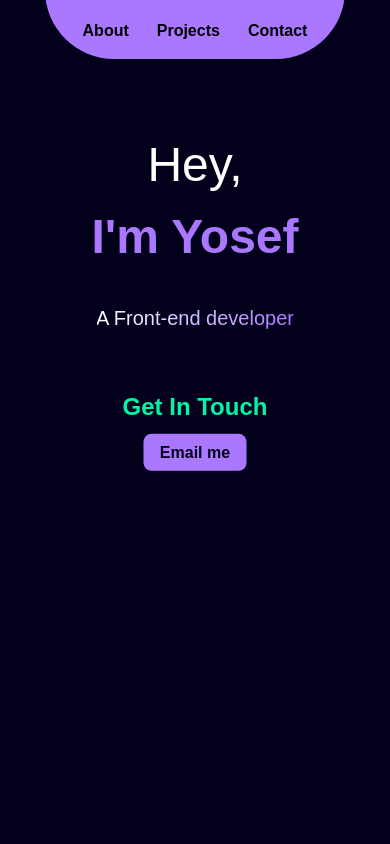
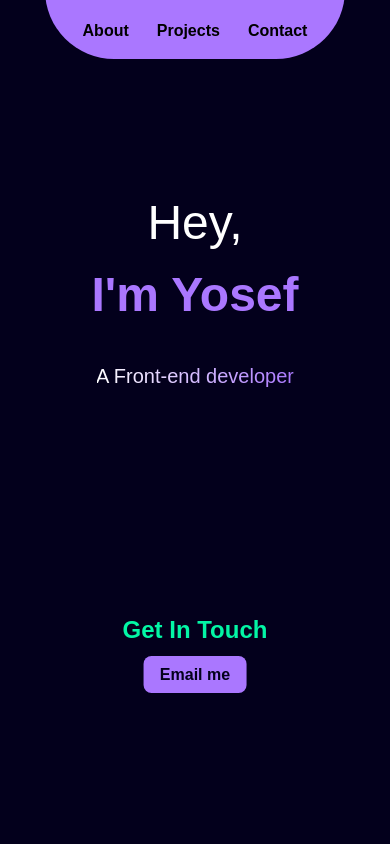
Before and after one commit to Yosity/MyPortfolioSite, a plain HTML site: page index.html in a window 390 px wide. Shown: the top 844 px of the page. Drawn offline with Linux system fonts and the light colour scheme.

Commit message:
fixed contact link for mobile

```diff
--- a/index.html
+++ b/index.html
@@ -36,11 +36,11 @@
                         <li><a href="#contact">Contact</a></li>
                     </ul>
                 </nav>
-                <nav id="contact-mobile">
-                    <h2 >Get In Touch</h2>
-                    <a id="mobileBtn" href="mailto:yosefanwar690@gmail.com">Email me</a>
-                </nav>
             </div>
+            <nav id="contact-mobile">
+                <h2 >Get In Touch</h2>
+                <a id="mobileBtn" href="mailto:yosefanwar690@gmail.com">Email me</a>
+            </nav>
         </section>
         <section id="about">
             <div class="info hidden">
--- a/script.js
+++ b/script.js
@@ -44,7 +44,7 @@ window.addEventListener("scroll", ()=>{
     lastScrollTop = scrolled <= 0 ? 0 : scrolled; // For Mobile or negative scrolling
     }
     else{
-        document.getElementById("contactNav").href = "#intro";
+        document.getElementById("contactNav").href = "#contact-mobile";
     }
 
 },false)
--- a/style.css
+++ b/style.css
@@ -478,7 +478,7 @@ h1 b {
 
 .project img {
   width: 100%;
-  height: 100%;
+  object-fit:fill;
 }
 
 .mask .view {
@@ -760,5 +760,10 @@ textarea:focus{
     margin-top: 3rem;
     display: block;
     color: var(--mint);
+    position: absolute;
+    bottom: 10rem;
+    left: 50%;
+    transform: translateX(-50%);
+    padding-top: 5rem;
   }
 }
```
